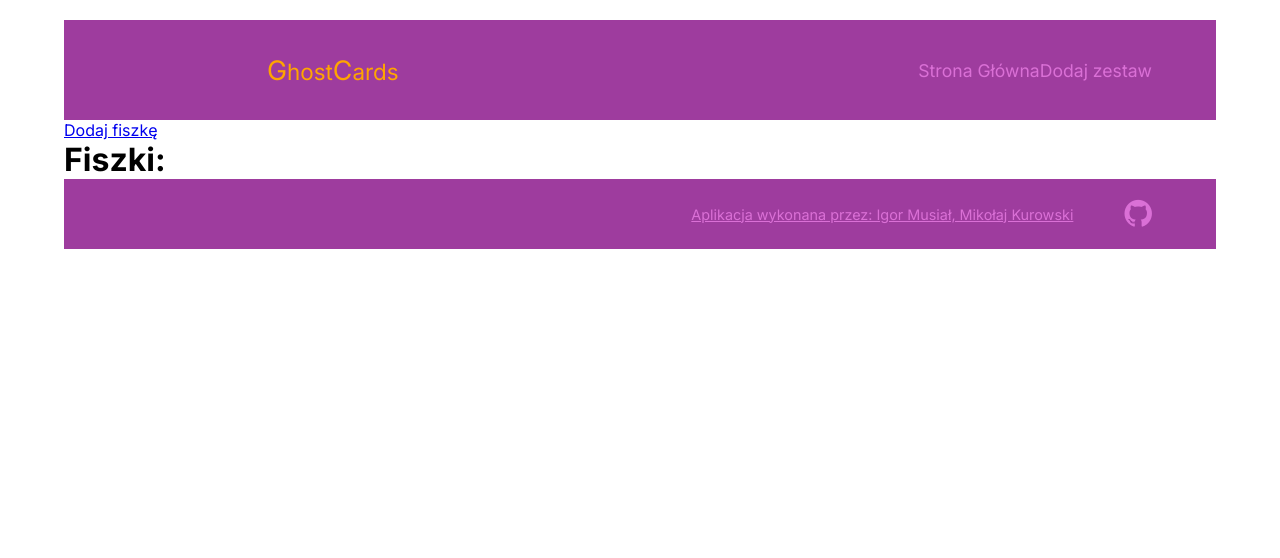
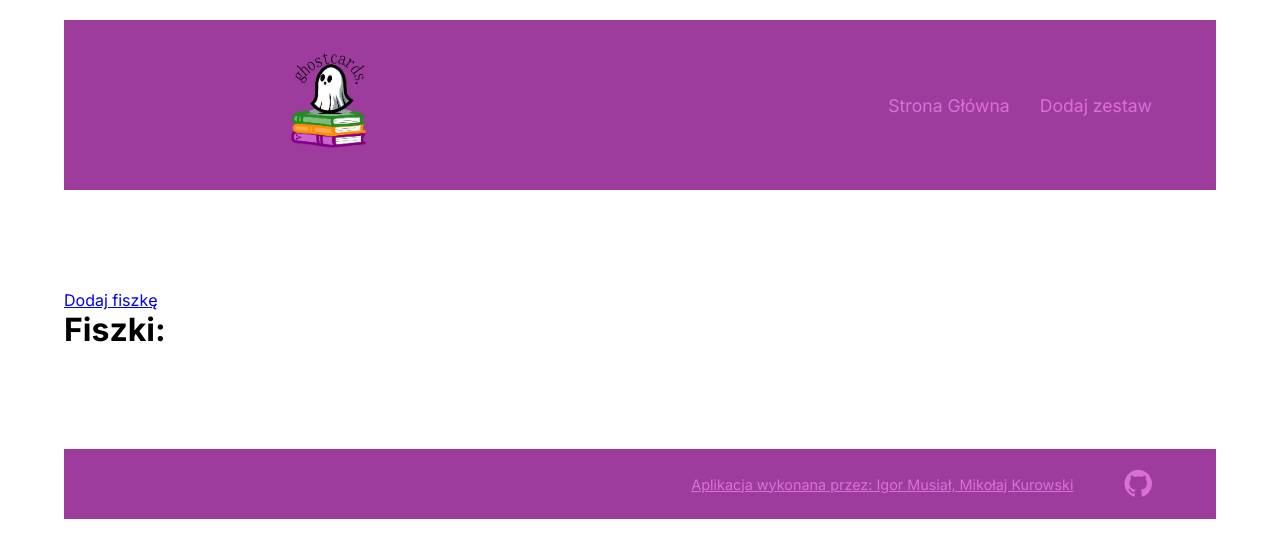
Before and after one commit to Igorzysko1/GhostCards, a PHP site: page / in a window 1280 px wide. Shown: the top 558 px of the page. Run offline with PHP 8.4, Linux system fonts and the light colour scheme; data that the repository does not hold is empty.

Commit message:
Add logo

```diff
--- a/includes/header.php
+++ b/includes/header.php
@@ -15,8 +15,7 @@
 <body>
     <header>
         <section class="header-data">
-            <!-- logo -->
-            <span class="app-name"><span class="letter-highlight">G</span>host<span class="letter-highlight">C</span>ards</span>
+            <img src="images/main-logo.png" alt="Logo Aplikacji" class="main-logo">
         </section>
         <nav class="header-nav">
             <a href="index.php" class="header-button">Strona Główna</a>
--- a/styles/style.css
+++ b/styles/style.css
@@ -28,6 +28,7 @@ body {
   display: flex;
   flex-direction: column;
   align-items: center;
+  gap: 100px;
 }
 
 /* misc end */
@@ -40,7 +41,6 @@ header {
   align-items: center;
 
   width: 90%;
-  height: 100px;
   padding: 10px 5%;
 
   background: var(--purple-dark-bg);
@@ -58,13 +58,8 @@ header {
   display: flex;
 }
 
-.app-name {
-  font-size: 140%;
-}
-
-.letter-highlight {
-  color: var(--orange--accent);
-  font-size: larger;
+.main-logo {
+  height: 150px;
 }
 
 .header-button {
@@ -80,6 +75,11 @@ header {
   padding: 5px;
   background: var(--purple-light);
   color: var(--purple-dark);
+}
+
+.header-nav {
+  display: flex;
+  gap: 30px;
 }
 
 /* header styles end */
```
Also changed, not shown: images/main-logo.png (added).
